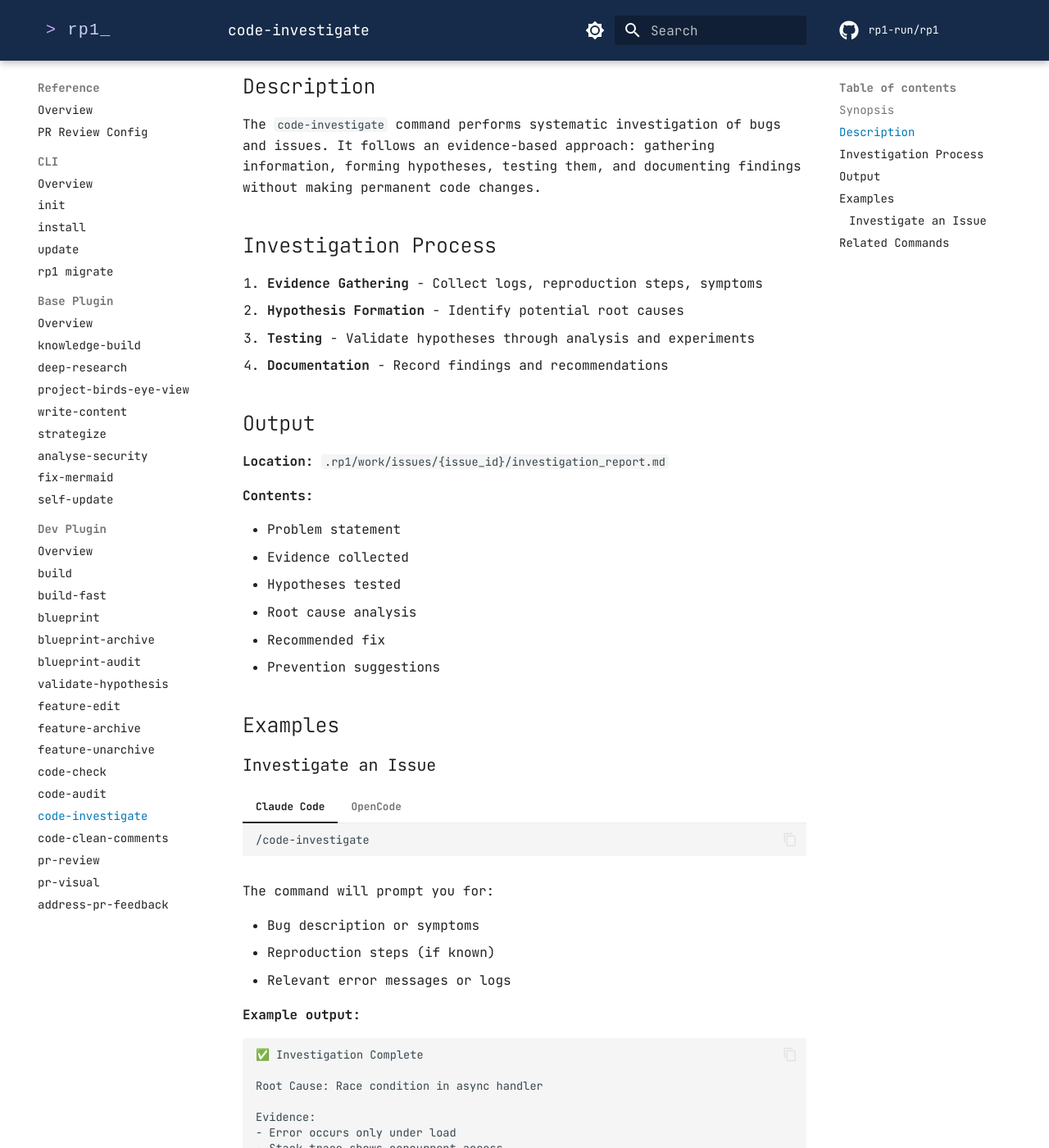
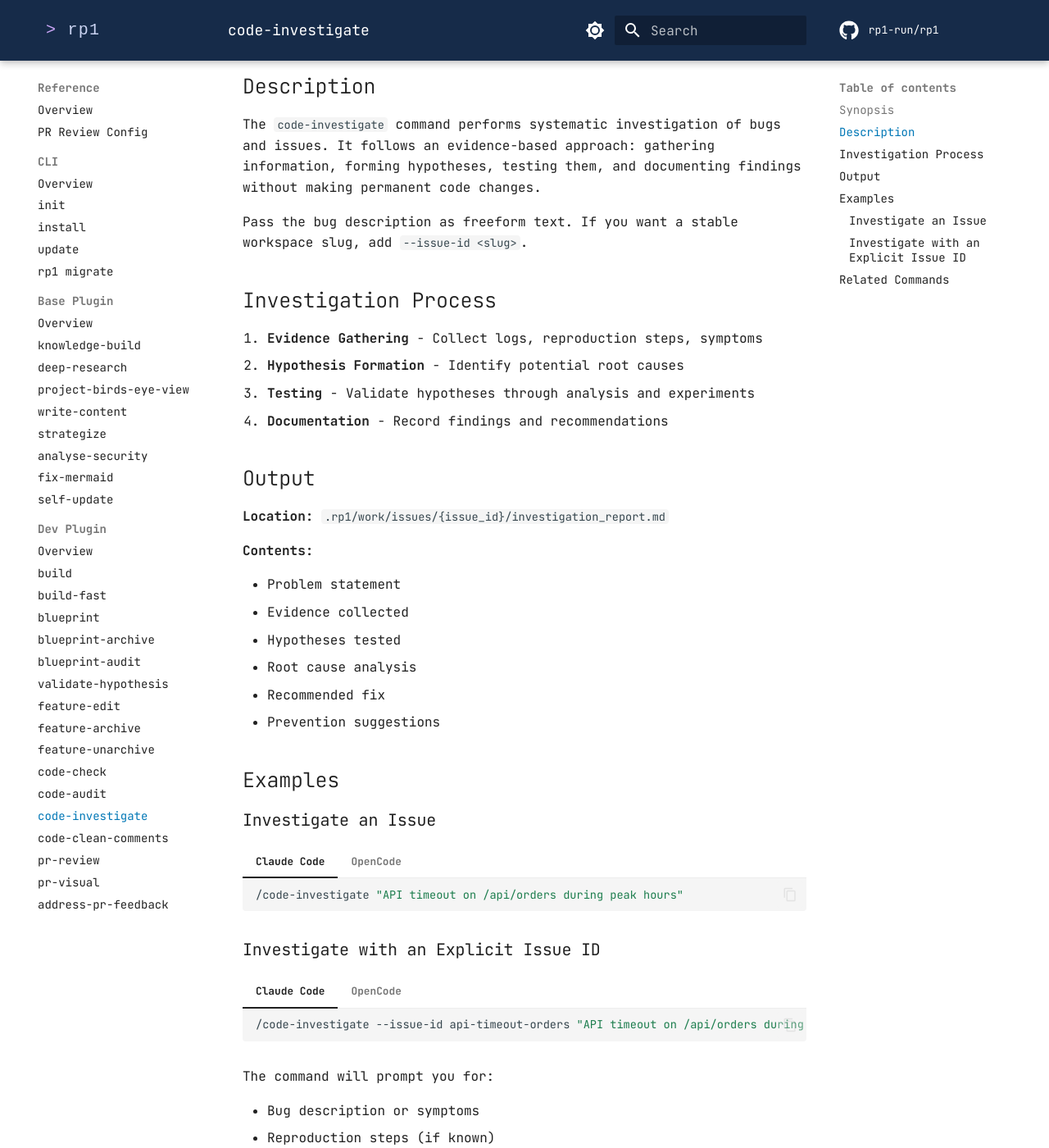
Before and after one commit to rp1-run/rp1, an MkDocs documentation site: the page built from docs/reference/dev/code-investigate.md, in a window 1280 px wide and 1400 px high, scrolled down 454 px. Shown: the whole window at 82% size. Built offline with MkDocs 1.6.1 and Material for MkDocs 9.7.7, drawn with Linux system fonts in a browser that asks for light colours; comment, search, counter and statistics services are not loaded; some of the changed text lies outside the part shown.

Commit message:
fix(dev): repair code-investigate argument contract

````diff
--- a/docs/reference/dev/code-investigate.md
+++ b/docs/reference/dev/code-investigate.md
@@ -21,6 +21,8 @@
 ## Description
 
 The `code-investigate` command performs systematic investigation of bugs and issues. It follows an evidence-based approach: gathering information, forming hypotheses, testing them, and documenting findings without making permanent code changes.
+
+Pass the bug description as freeform text. If you want a stable workspace slug, add `--issue-id <slug>`.
 
 ## Investigation Process
 
@@ -49,13 +51,27 @@
 === "Claude Code"
 
     ```bash
-    /code-investigate
+    /code-investigate "API timeout on /api/orders during peak hours"
     ```
 
 === "OpenCode"
 
     ```bash
-    /rp1-dev-code-investigate
+    /rp1-dev-code-investigate "API timeout on /api/orders during peak hours"
+    ```
+
+### Investigate with an Explicit Issue ID
+
+=== "Claude Code"
+
+    ```bash
+    /code-investigate --issue-id api-timeout-orders "API timeout on /api/orders during peak hours"
+    ```
+
+=== "OpenCode"
+
+    ```bash
+    /rp1-dev-code-investigate --issue-id api-timeout-orders "API timeout on /api/orders during peak hours"
     ```
 
 The command will prompt you for:
@@ -78,7 +94,7 @@
 Recommended Fix:
 Add mutex to protect shared state in src/handlers/queue.ts:45
 
-Report: .rp1/work/investigation-report.md
+Report: .rp1/work/issues/api-timeout-orders/investigation_report.md
 ```
 
 ## Related Commands
````
Also changed, not shown: docs/comparison/vs-raw-prompting.md (+1 -1 lines), docs/guides/bug-investigation.md (+7 -7 lines), docs/index.md (+1 -1 lines), plugins/base/skills/guide/CATALOG.md (+1 -1 lines), plugins/dev/README.md (+2 -2 lines), plugins/dev/skills/code-investigate/SKILL.md (+19 -5 lines), 3 other files.
